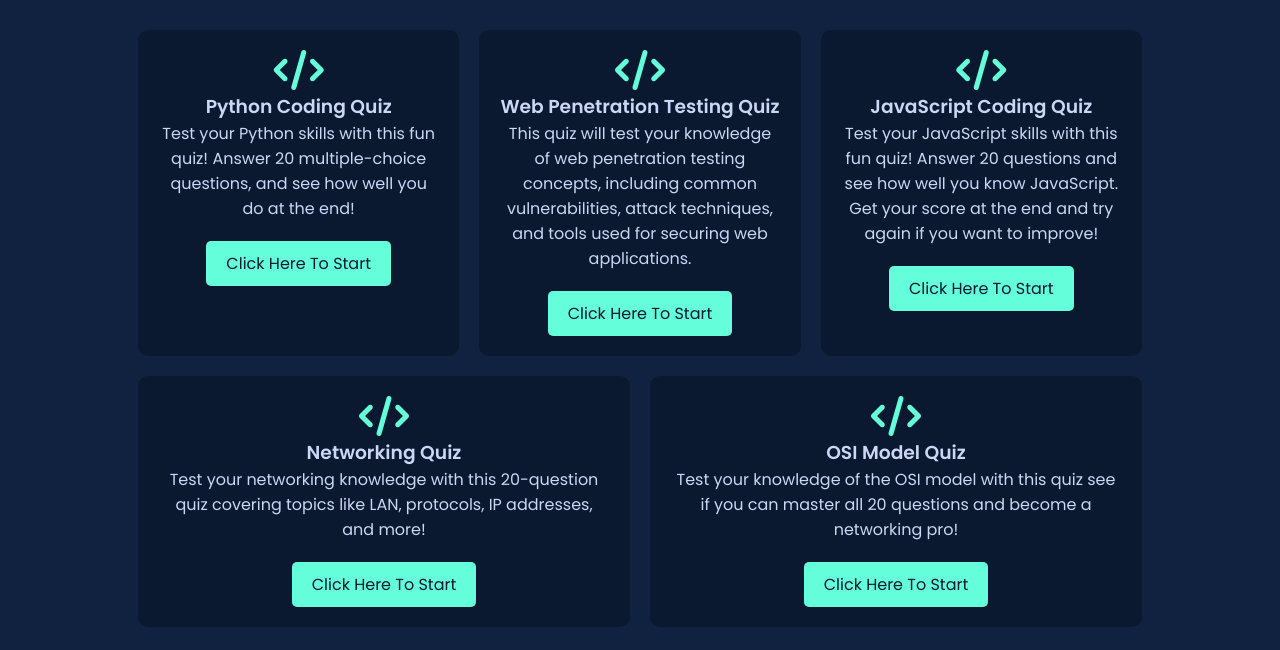
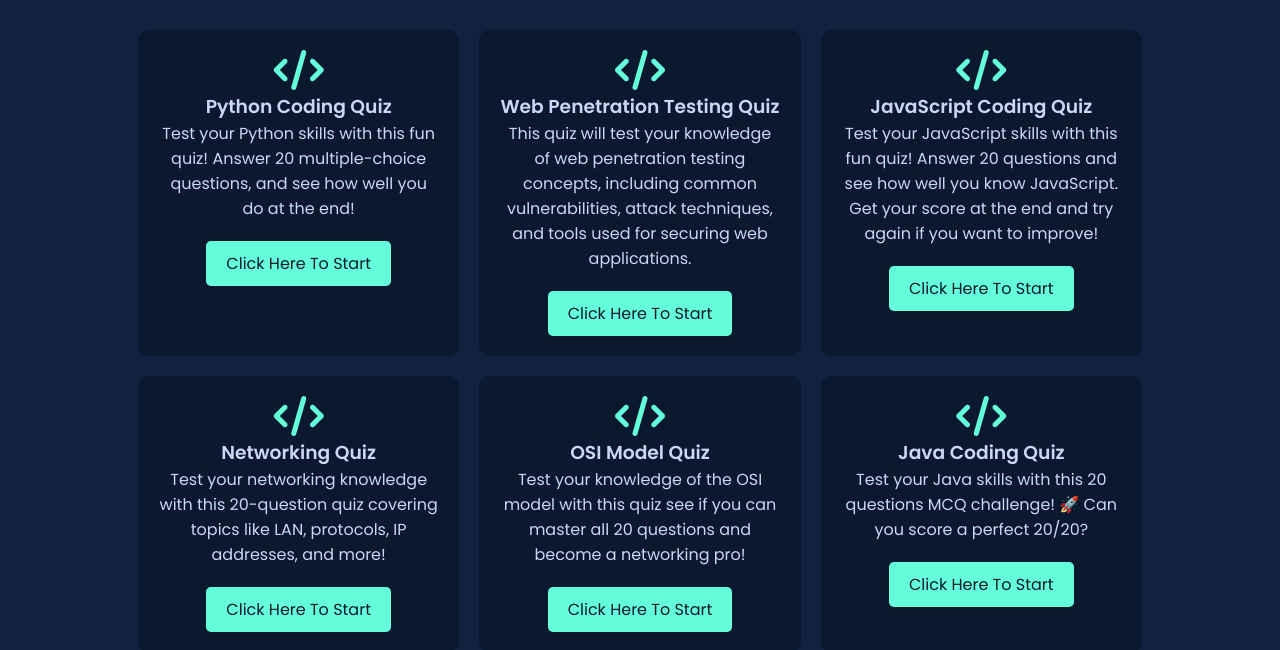
Before and after one commit to techrootifywebsite/website, a plain HTML site: page Rooms/rooms.html in a window 1280 px wide. Shown: the part 185-835 px from the top of the page. Drawn offline with Linux system fonts and the light colour scheme.

Commit message:
rooms.html

```diff
--- a/Rooms/rooms.html
+++ b/Rooms/rooms.html
@@ -384,6 +384,12 @@ footer {
             <p>Test your knowledge of the OSI model with this quiz see if you can master all 20 questions and become a networking pro!</p>
             <a href="OSI Model Quiz.html" class="service-btn" target="_blank">Click Here To Start</a>
         </div>
+        <div class="card">
+          <i class="fas fa-code"></i>
+          <h3>Java Coding Quiz</h3>
+          <p>Test your Java skills with this 20 questions MCQ challenge! 🚀 Can you score a perfect 20/20?</p>
+          <a href="Java Coding Quiz.html" class="service-btn" target="_blank">Click Here To Start</a>
+      </div>
         </div>
     </section>
 
```
